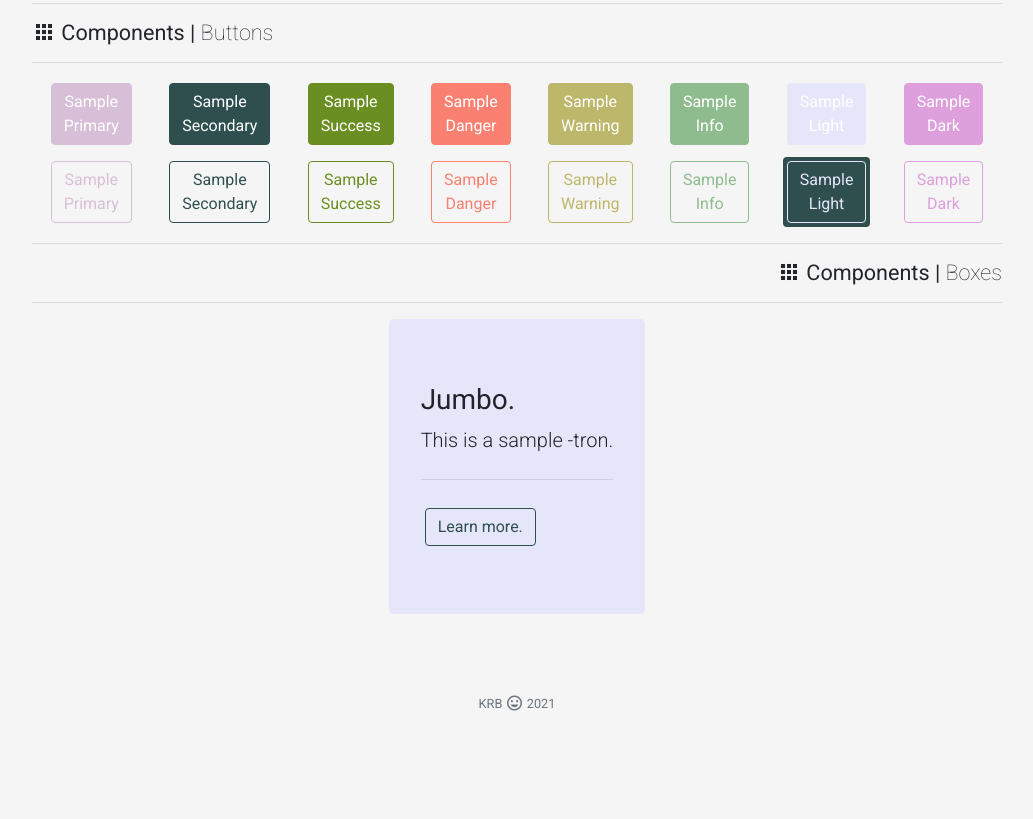
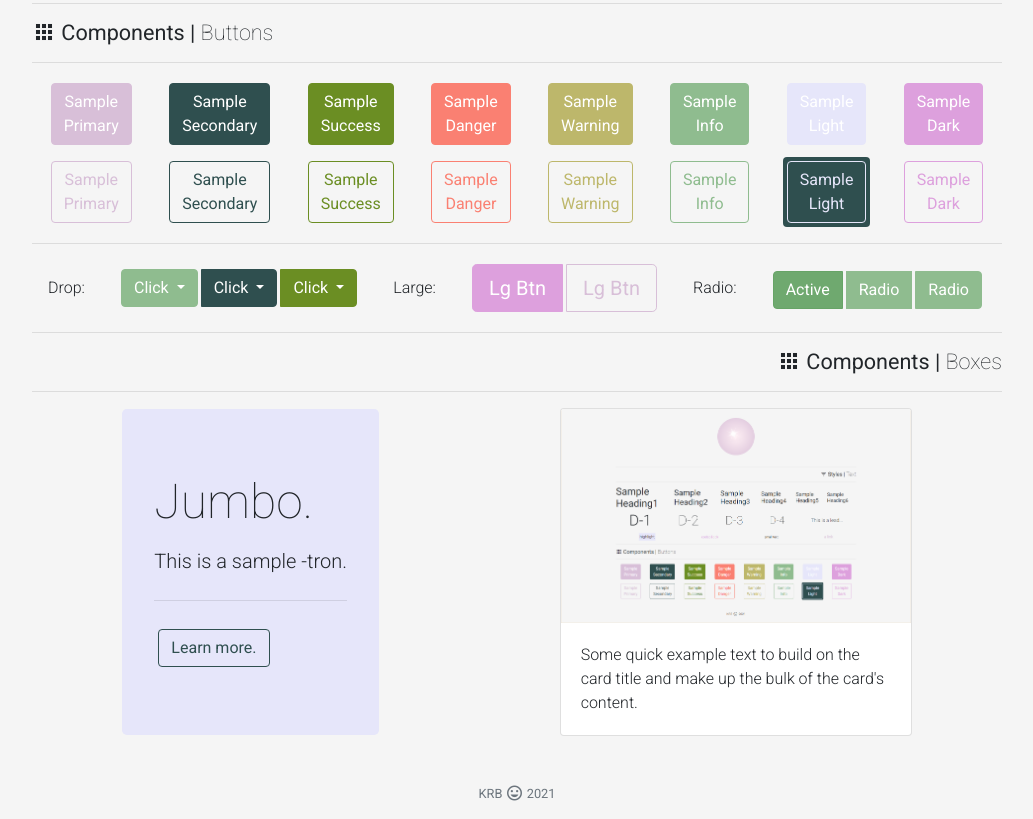
Before and after one commit to katsign/sass, a website: page index.html in a window 1280 px wide. Shown: the part 557-1376 px from the top of the page, without its empty margins (123-1156 px from the left). Before the commit the page ends 1286 px from the top, so only its background shows below. Drawn offline with nearby package versions, Linux system fonts and the light colour scheme.

Commit message:
adding btn styles, box components

```diff
--- a/index.html
+++ b/index.html
@@ -135,6 +135,53 @@
           >Sample<br />Dark</a
         >
       </div>
+      <hr>
+      <!--Row-->
+      <div class="d-flex align-items-center justify-content-around">Drop:
+      <div class="btn-group">
+        <button type="button" class="btn btn-info dropdown-toggle" data-toggle="dropdown" aria-haspopup="true" aria-expanded="false">
+          Click
+        </button>
+        <div class="dropdown-menu">
+          <a class="dropdown-item" href="#">Item</a>
+          <a class="dropdown-item" href="#">Item</a>
+        </div>
+        <button type="button" class="btn btn-secondary dropdown-toggle" data-toggle="dropdown" aria-haspopup="true" aria-expanded="false">
+          Click
+        </button>
+        <div class="dropdown-menu">
+          <a class="dropdown-item" href="#">Item</a>
+          <a class="dropdown-item" href="#">Item</a>
+        </div>
+        <button type="button" class="btn btn-success dropdown-toggle" data-toggle="dropdown" aria-haspopup="true" aria-expanded="false">
+          Click
+        </button>
+        <div class="dropdown-menu">
+          <a class="dropdown-item" href="#">Item</a>
+          <a class="dropdown-item" href="#">Item</a>
+        </div>
+        </div>
+        <!--Lg Btns-->Large:
+        <div class="btn-group">
+        <button type="button" class="btn btn-dark btn-lg">
+        Lg Btn
+        </button>
+        <button type="button" class="btn btn-outline-primary btn-lg">
+        Lg Btn
+      </button>
+    </div>
+    <!--Radio Btns-->Radio:
+    <div class="btn-group btn-group-toggle" data-toggle="buttons">
+      <label class="btn btn-info active">
+        <input type="radio" name="options" id="option1" autocomplete="off" checked> Active
+      </label>
+      <label class="btn btn-info">
+        <input type="radio" name="options" id="option2" autocomplete="off"> Radio
+      </label>
+      <label class="btn btn-info">
+        <input type="radio" name="options" id="option3" autocomplete="off"> Radio
+      </label>
+    </div>
     </section>
 
     <!--Components: Boxes-->
@@ -146,13 +193,19 @@
       </h5>
       <hr />
       <div class="d-flex align-items-center justify-content-around">
-        <div class="jumbotron">
-          <h3>Jumbo.</h3>
+        <div class="jumbotron m-0">
+          <p class="display-3">Jumbo.</p>
           <p class="lead">This is a sample -tron.</p>
           <hr class="my-4">
           <a class="btn btn-outline-secondary" href="#" role="button">Learn more.</a>
         </div>
+        <div class="card" style="width: 22rem;">
+          <img class="card-img-top" src="./assets/screenshots/ss1.png" alt="Card image cap">
+          <div class="card-body">
+            <p class="card-text">Some quick example text to build on the card title and make up the bulk of the card's content.</p>
+          </div>
         </div>
+
     </section>
 
     <!--Footer Content-->
@@ -163,5 +216,10 @@
         </p>
       </div>
     </footer>
+
+    <!--JS Bundle-->
+    <script src="https://code.jquery.com/jquery-3.2.1.slim.min.js" integrity="sha384-KJ3o2DKtIkvYIK3UENzmM7KCkRr/rE9/Qpg6aAZGJwFDMVNA/GpGFF93hXpG5KkN" crossorigin="anonymous"></script>
+    <script src="https://cdnjs.cloudflare.com/ajax/libs/popper.js/1.12.9/umd/popper.min.js" integrity="sha384-ApNbgh9B+Y1QKtv3Rn7W3mgPxhU9K/ScQsAP7hUibX39j7fakFPskvXusvfa0b4Q" crossorigin="anonymous"></script>
+    <script src="https://maxcdn.bootstrapcdn.com/bootstrap/4.0.0/js/bootstrap.min.js" integrity="sha384-JZR6Spejh4U02d8jOt6vLEHfe/JQGiRRSQQxSfFWpi1MquVdAyjUar5+76PVCmYl" crossorigin="anonymous"></script>
   </body>
 </html>
```
